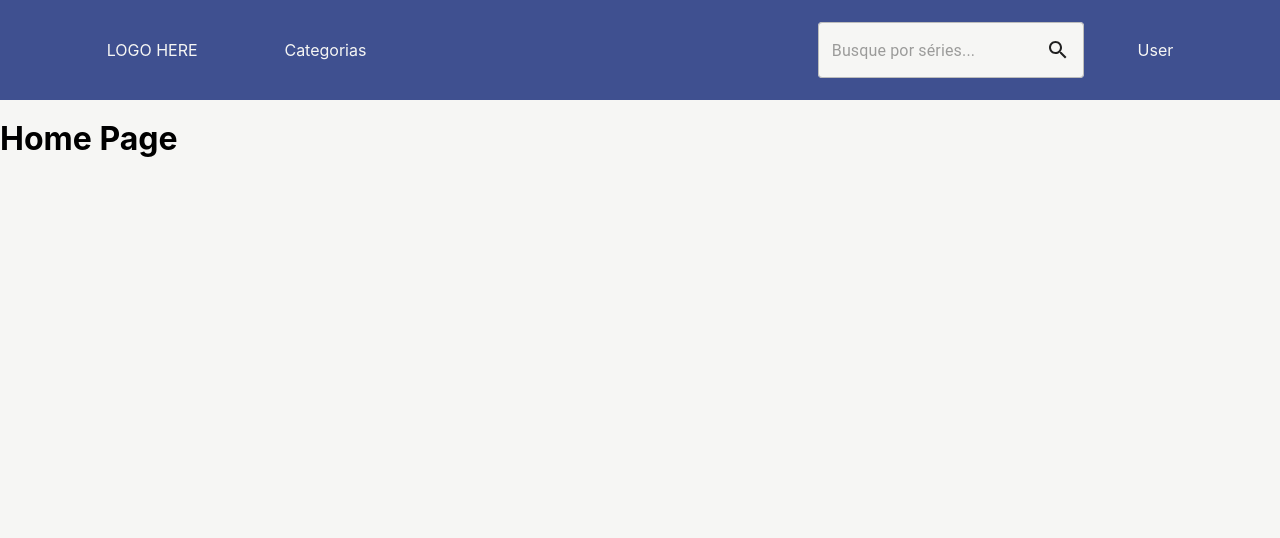
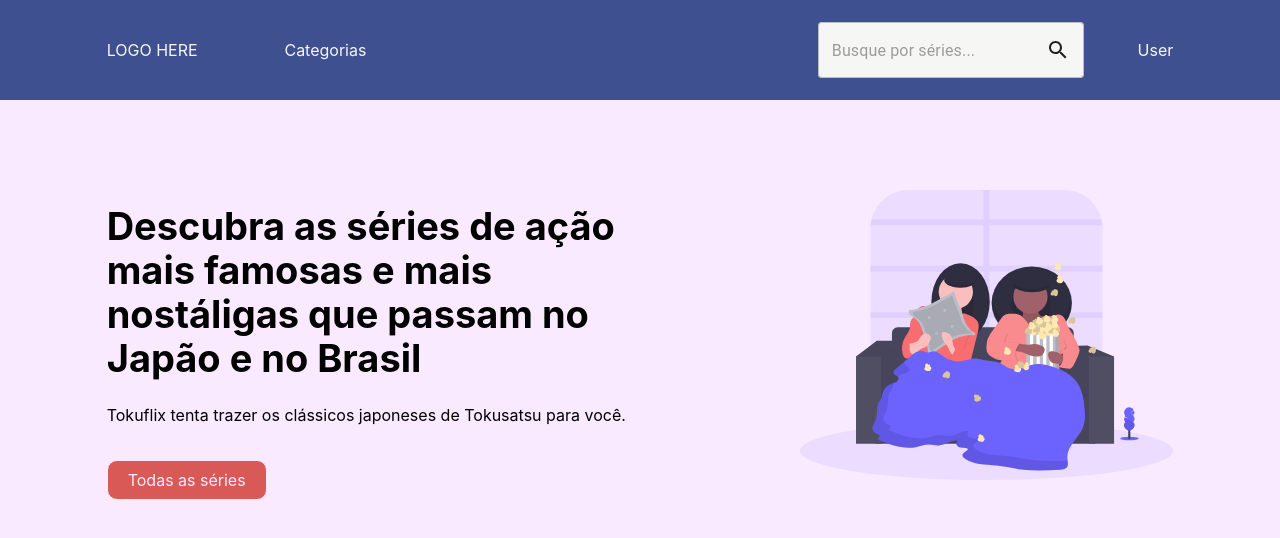
Before and after one commit to damassa/worldoftoku, a React (Create React App) app: page / in a window 1280 px wide. Shown: the top 538 px of the page. Built offline with nearby package versions, Linux system fonts and the light colour scheme.

Commit message:
Feature: home container created

```diff
--- a/src/App.js
+++ b/src/App.js
@@ -1,10 +1,12 @@
 import React from 'react';
 import Routes from './components/routes';
+import Header from './components/header';
 import './App.css';
 
 function App() {
   return (
     <div className="App">
+      <Header />
       <Routes />
     </div>
   );
--- a/src/components/pages/Home/index.js
+++ b/src/components/pages/Home/index.js
@@ -1,18 +1,42 @@
 import React from 'react';
-import Header from '../../header';
 import { Grid } from '@material-ui/core';
+import Image from '../../../assets/undraw_horror_movie_3988.svg';
 
-// import { Container } from './styles';
+import useStyles from './styles';
 
-function Home() {
+const Home = () => {
+  const classes = useStyles();
+
   return (
-    <Grid container>
+    <Grid container className={classes.homeContainer}>
       <Grid item xs={12}>
-        <Header />
-        <h1>Home Page</h1>
+        <Grid container justify="center">
+          <Grid item xs={10}>
+            <Grid container justify="space-between">
+              <Grid item xs={6}>
+                <Grid container>
+                  <Grid item xs={12} className={classes.homeContainerLeft}>
+                    <h1>
+                      Descubra as séries de ação mais famosas e mais nostáligas
+                      que passam no Japão e no Brasil
+                    </h1>
+                    <p>
+                      Tokuflix tenta trazer os clássicos japoneses de Tokusatsu
+                      para você.
+                    </p>
+                    <button>Todas as séries</button>
+                  </Grid>
+                </Grid>
+              </Grid>
+              <Grid item xs={6} className={classes.homeImage}>
+                <img src={Image} alt="Site" />
+              </Grid>
+            </Grid>
+          </Grid>
+        </Grid>
       </Grid>
     </Grid>
   );
-}
+};
 
 export default Home;
--- a/src/components/pages/Home/styles.js
+++ b/src/components/pages/Home/styles.js
@@ -0,0 +1,32 @@
+import { makeStyles } from '@material-ui/core/styles';
+
+const useStyles = makeStyles((theme) => ({
+  homeContainer: {
+    backgroundColor: '#FAEAFF',
+    padding: '40px 0 50px 0',
+  },
+  homeContainerLeft: {
+    padding: '40px 0 30px 0',
+    '& h1': {
+      fontSize: 38,
+    },
+    '& button': {
+      padding: '10px 20px',
+      borderRadius: 10,
+      cursor: 'pointer',
+      marginTop: 20,
+      border: '1px solid',
+      backgroundColor: '#D85956',
+      color: '#FAEAFF',
+    },
+  },
+  homeImage: {
+    display: 'flex',
+    justifyContent: 'flex-end',
+    '& img': {
+      width: '70%',
+    },
+  },
+}));
+
+export default useStyles;
```
Also changed, not shown: src/assets/undraw_horror_movie_3988.svg (added).
